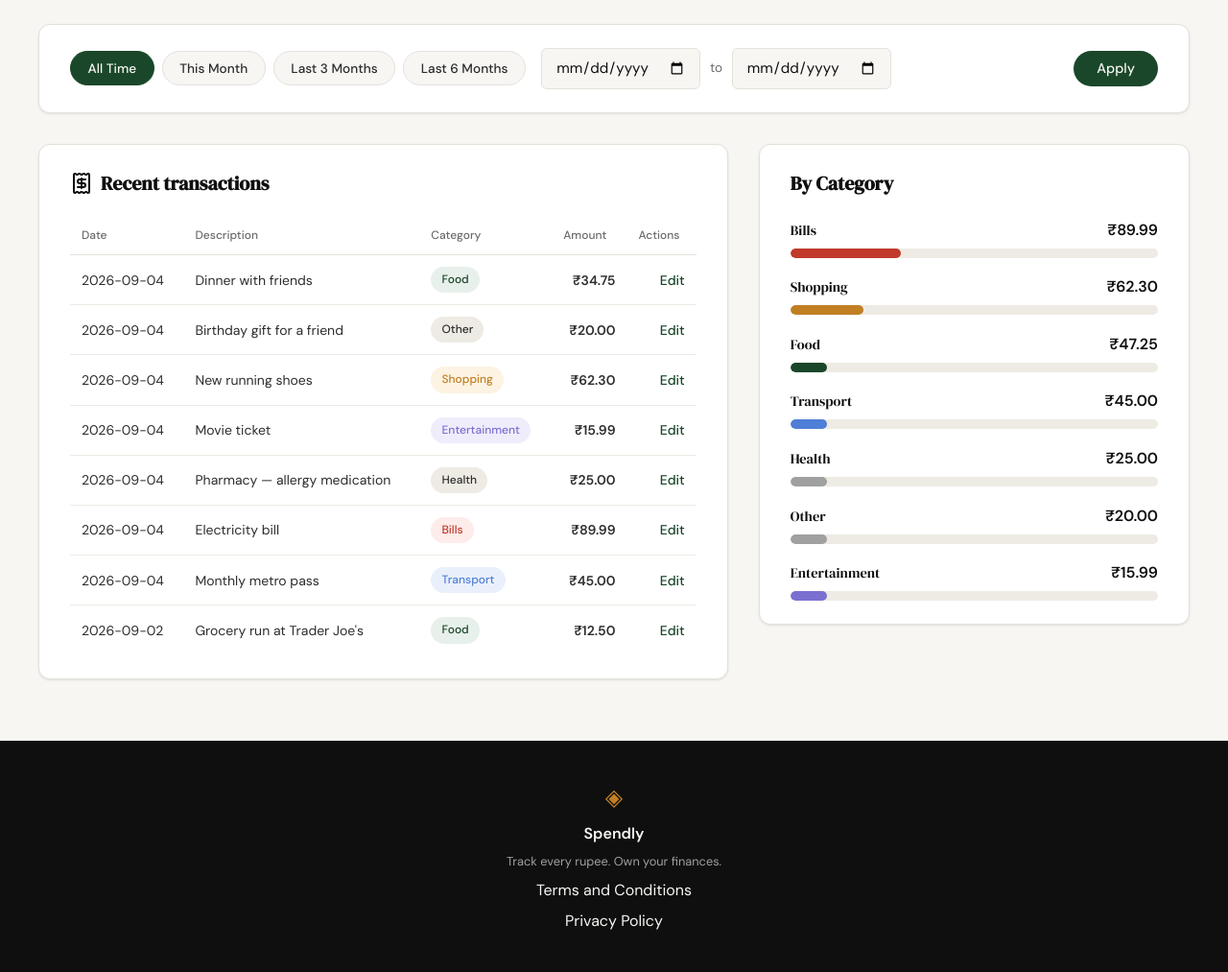
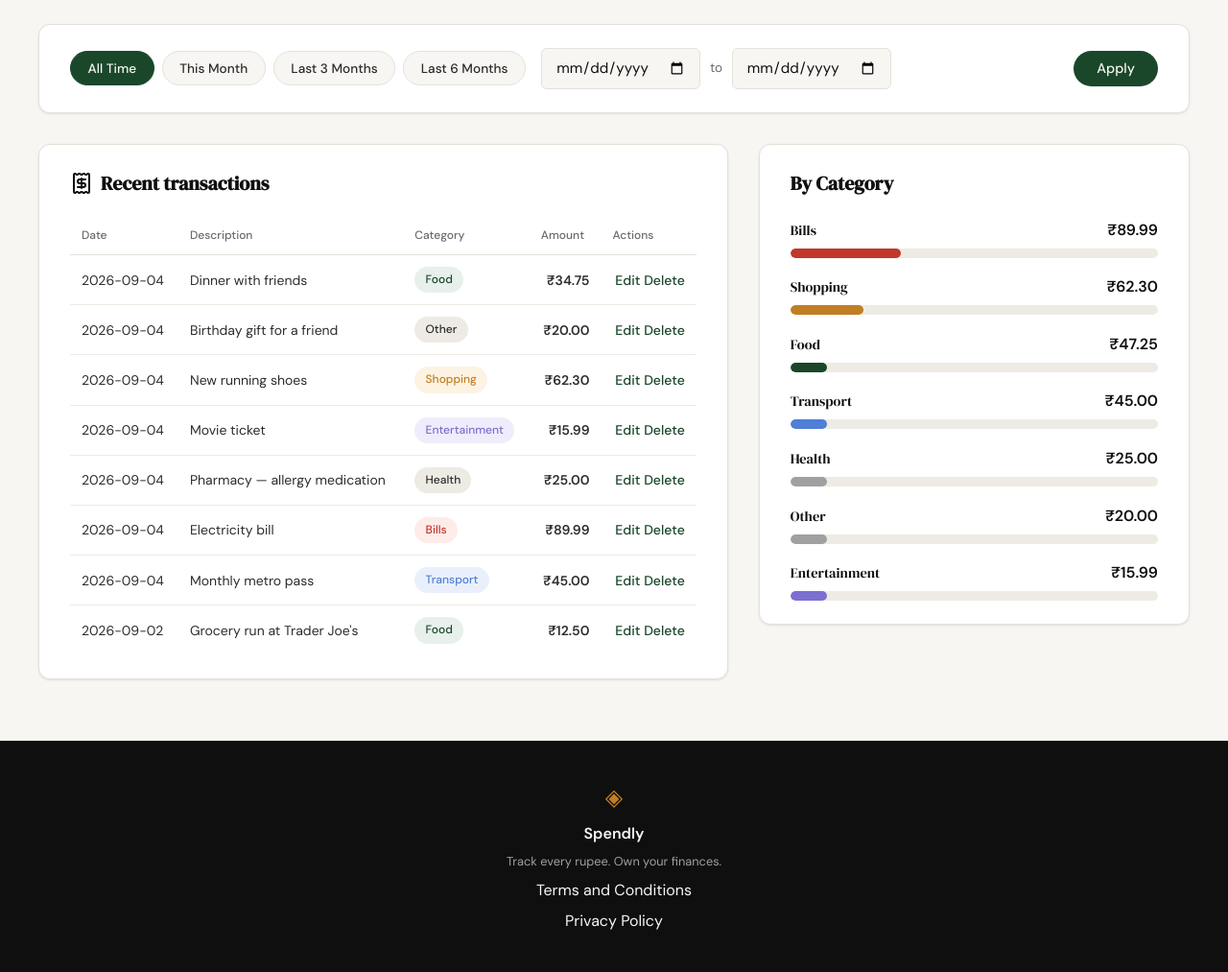
Before and after one commit to asharma72/spendly, a Flask app: page /profile in a window 1280 px wide. Shown: the part 410-1423 px from the top of the page at 96% size. Run offline with Flask 3, Linux system fonts and the light colour scheme; a user stored in the database is signed in; data comes from the database, SQL or seed files in the repository.

Commit message:
feat: add delete expense button with confirmation dialog (#9)
Claude-Session: https://claude.ai/code/session_01Kq4wNCCY6DVGbVQ6mWLmGE

Co-authored-by: asharma72 <ag.sharma23@hotmail.com>
Co-authored-by: Claude Sonnet 5 <noreply@anthropic.com>

```diff
--- a/app.py
+++ b/app.py
@@ -17,6 +17,7 @@ from database.db import (
     create_expense,
     get_expense_by_id,
     update_expense,
+    delete_expense as delete_expense_row,
 )
 
 app = Flask(__name__)
@@ -408,7 +409,15 @@ def edit_expense(id):
 
 @app.route("/expenses/<int:id>/delete")
 def delete_expense(id):
-    return "Delete expense — coming in Step 9"
+    if not session.get("user_id"):
+        return redirect(url_for("login"))
+
+    existing = get_expense_by_id(id, session["user_id"])
+    if existing is None:
+        abort(404)
+
+    delete_expense_row(id, session["user_id"])
+    return redirect(url_for("profile", deleted="1"))
 
 
 with app.app_context():
--- a/database/db.py
+++ b/database/db.py
@@ -139,6 +139,16 @@ def update_expense(expense_id, user_id, amount, category, expense_date, descript
     conn.close()
 
 
+def delete_expense(expense_id, user_id):
+    conn = get_db()
+    conn.execute(
+        "DELETE FROM expenses WHERE id = ? AND user_id = ?",
+        (expense_id, user_id),
+    )
+    conn.commit()
+    conn.close()
+
+
 def init_db():
     conn = get_db()
     conn.execute("""
--- a/static/js/main.js
+++ b/static/js/main.js
@@ -6,6 +6,8 @@ document.addEventListener("DOMContentLoaded", () => {
     }
     initDateFilterPresets();
     initExpenseAddedAlert();
+    initExpenseDeletedAlert();
+    initDeleteConfirm();
 });
 
 function initExpenseAddedAlert() {
@@ -18,6 +20,28 @@ function initExpenseAddedAlert() {
     const query = params.toString();
     const newUrl = window.location.pathname + (query ? `?${query}` : "");
     window.history.replaceState({}, "", newUrl);
+}
+
+function initExpenseDeletedAlert() {
+    const params = new URLSearchParams(window.location.search);
+    if (params.get("deleted") !== "1") return;
+
+    alert("Expense deleted successfully!");
+
+    params.delete("deleted");
+    const query = params.toString();
+    const newUrl = window.location.pathname + (query ? `?${query}` : "");
+    window.history.replaceState({}, "", newUrl);
+}
+
+function initDeleteConfirm() {
+    document.querySelectorAll("[data-confirm-delete]").forEach((link) => {
+        link.addEventListener("click", (event) => {
+            if (!confirm("Delete this expense?")) {
+                event.preventDefault();
+            }
+        });
+    });
 }
 
 function initDateFilterPresets() {
--- a/templates/profile.html
+++ b/templates/profile.html
@@ -85,6 +85,7 @@
                             <td class="table-amount-col">{{ tx.amount }}</td>
                             <td class="table-actions-col">
                                 <a href="{{ url_for('edit_expense', id=tx.id) }}" class="action-link">Edit</a>
+                                <a href="{{ url_for('delete_expense', id=tx.id) }}" class="action-link" data-confirm-delete>Delete</a>
                             </td>
                         </tr>
                         {% endfor %}
```
Also changed, not shown: .claude/specs/09-delete-expense.md (added).
